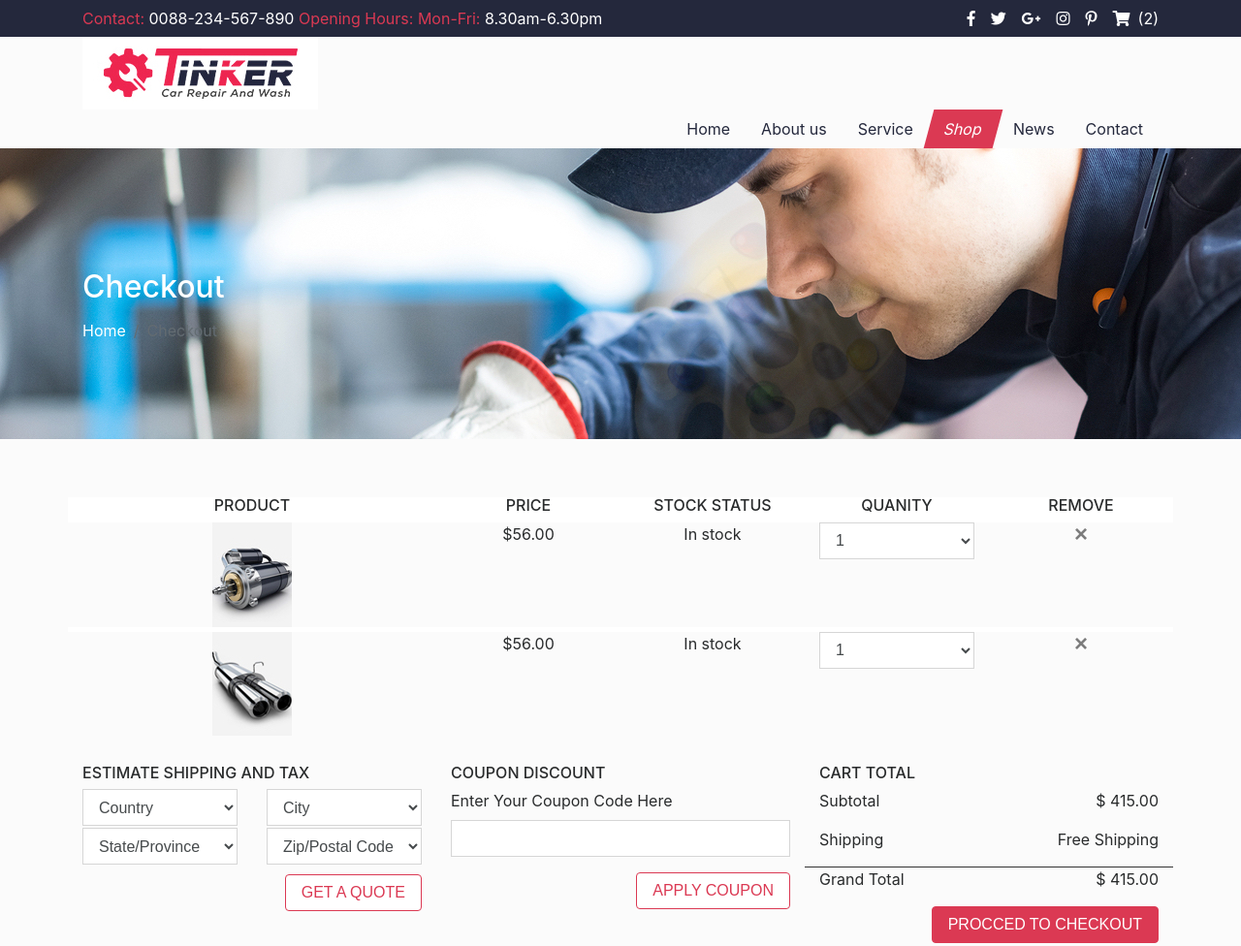
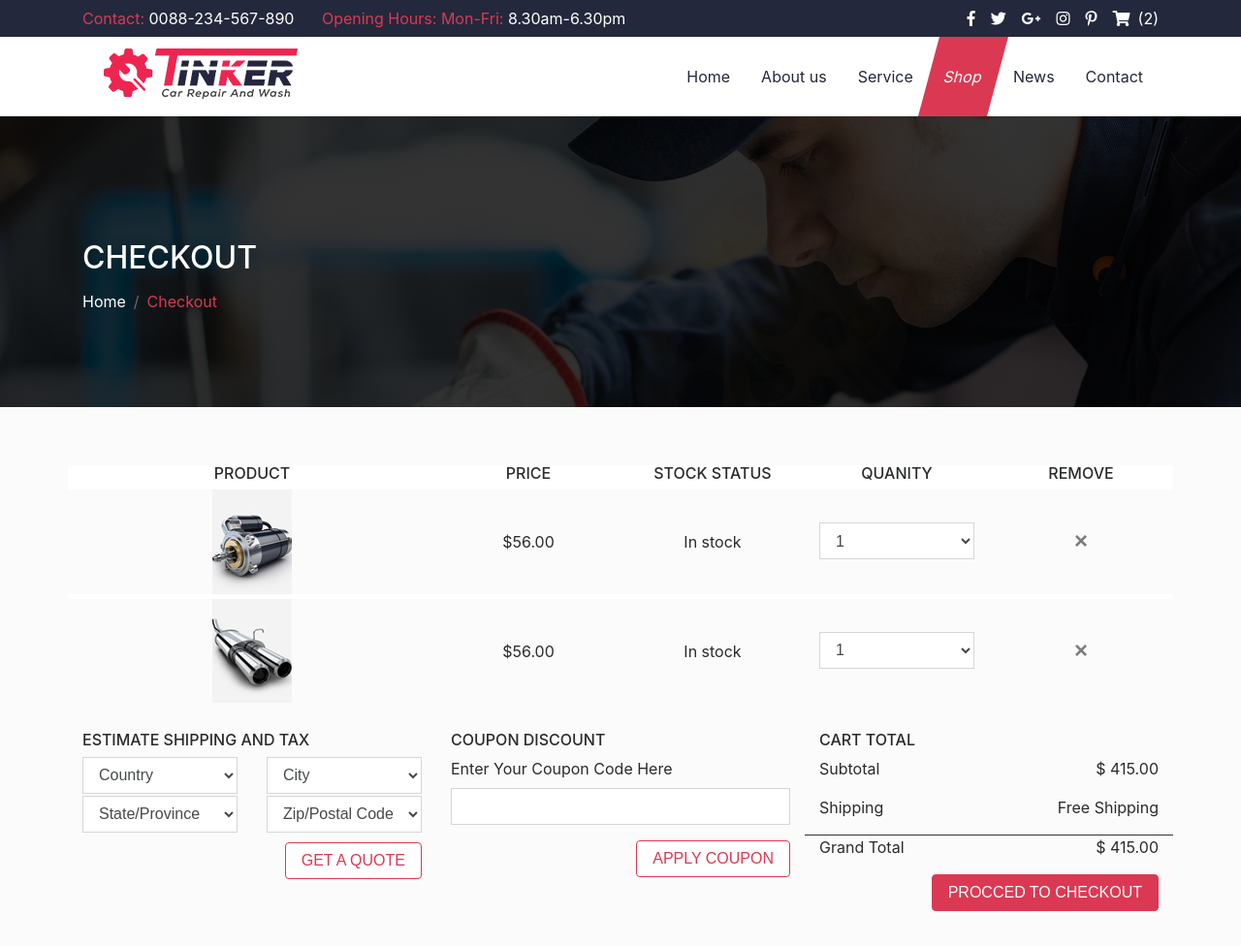
Before and after one commit to smkate/cart, a plain HTML site: page index.html in a window 1280 px wide. Shown: the top 976 px of the page at 97% size. Drawn offline with nearby package versions, Linux system fonts and the light colour scheme; a script that the page names is missing.

Commit message:
add finish changes

```diff
--- a/index.html
+++ b/index.html
@@ -5,12 +5,10 @@
     <meta name="viewport" content="width=device-width, initial-scale=1.0">
     <meta http-equiv="X-UA-Compatible" content="ie=edge">
     <title>Document</title>
-    <link async rel="stylesheet" href="https://maxcdn.bootstrapcdn.com/bootstrap/4.0.0-alpha.6/css/bootstrap.min.css" integrity="sha384-rwoIResjU2yc3z8GV/NPeZWAv56rSmLldC3R/AZzGRnGxQQKnKkoFVhFQhNUwEyJ" crossorigin="anonymous">
-    <link async rel="stylesheet" href="style.css">
-    <link async href="https://use.fontawesome.com/releases/v5.0.4/css/all.css" rel="stylesheet">
-    <script src="https://code.jquery.com/jquery-3.1.1.slim.min.js" integrity="sha384-A7FZj7v+d/sdmMqp/nOQwliLvUsJfDHW+k9Omg/a/EheAdgtzNs3hpfag6Ed950n" crossorigin="anonymous"></script>
-    <script src="https://cdnjs.cloudflare.com/ajax/libs/tether/1.4.0/js/tether.min.js" integrity="sha384-DztdAPBWPRXSA/3eYEEUWrWCy7G5KFbe8fFjk5JAIxUYHKkDx6Qin1DkWx51bBrb" crossorigin="anonymous"></script>
-    <script src="https://maxcdn.bootstrapcdn.com/bootstrap/4.0.0-alpha.6/js/bootstrap.min.js" integrity="sha384-vBWWzlZJ8ea9aCX4pEW3rVHjgjt7zpkNpZk+02D9phzyeVkE+jo0ieGizqPLForn" crossorigin="anonymous"></script>
+    <link rel="stylesheet" href="https://maxcdn.bootstrapcdn.com/bootstrap/4.0.0-alpha.6/css/bootstrap.min.css" integrity="sha384-rwoIResjU2yc3z8GV/NPeZWAv56rSmLldC3R/AZzGRnGxQQKnKkoFVhFQhNUwEyJ" crossorigin="anonymous">
+    <link rel="stylesheet" href="style.css">
+    <link href="https://use.fontawesome.com/releases/v5.0.4/css/all.css" rel="stylesheet">
+
 </head>
 <body>
     <div class="container-fluid top-header">
@@ -39,12 +37,17 @@
             </div>
             <div class="contact">
                 <span class="red">Contact:</span> <span class="white"><a href="#">0088-234-567-890</a></span>
-                <span class="red">Opening Hours: Mon-Fri:</span> <span class="white">8.30am-6.30pm</span>
+                <span class="red-left">Opening Hours: Mon-Fri:</span> <span class="white">8.30am-6.30pm</span>
             </div>
         </div>
     </div>
+    <div class="container-fluid menu">
         <div class="container">
+            <div class="row">
+                <div class="col-5">
                     <a class="navbarbrand" href="#"><img src="images/logo.jpg" alt=""></a>
+                </div>
+                <div class="col-7 main-menu">
                     <ul class="nav nav-pills justify-content-end">
                         <li class="nav-item">
                             <a class="nav-link" href="#">Home</a>
@@ -66,13 +69,18 @@
                         </li>
                     </ul>
                 </div>
+            </div>
+        </div>
+    </div>
     <div class="container-fluid banner">
+        <div class="black">
             <div class="container bread">
                 <h2>Checkout</h2>
                 <ol class="breadcrumb">
                     <li class="breadcrumb-item"><a href="#">Home</a></li>
                     <li class="breadcrumb-item active">Checkout</li>
                 </ol>
+            </div>
     </div>
 </div>
     <div class="container shop">
@@ -84,12 +92,12 @@
             <div class="col-2 remove"><h3>Remove</h3></div>
         </div>
         <div class="row first-string">
-            <div class="col-4 product">
+            <div class="col-4 product vertical-center">
                 <img src="images/1.jpg" alt="">
             </div>
-            <div class="col-2 price"><p>$56.00</p></div>
-            <div class="col-2 stock-status">In stock</div>
-            <div class="col-2 quantiy">
+            <div class="col-2 price vertical-center">$56.00</div>
+            <div class="col-2 stock-status vertical-center">In stock</div>
+            <div class="col-2 quantiy vertical-center">
                 <select class="form-control" id="exampleSelect1">
                     <option>1</option>
                     <option>2</option>
@@ -98,19 +106,19 @@
                     <option>5</option>
                 </select>
             </div>
-            <div class="col-2 remove">
+            <div class="col-2 remove vertical-center">
                 <button type="button" class="close" aria-label="Close">
                     <span aria-hidden="true">&times;</span>
                 </button>
             </div>
         </div>
         <div class="row">
-            <div class="col-4 product">
+            <div class="col-4 product vertical-center">
                 <img src="images/2.jpg" alt="">
             </div>
-            <div class="col-2 price"><p>$56.00</p></div>
-            <div class="col-2 stock-status">In stock</div>
-            <div class="col-2 quantiy">
+            <div class="col-2 price vertical-center">$56.00</div>
+            <div class="col-2 stock-status vertical-center">In stock</div>
+            <div class="col-2 quantiy vertical-center">
                 <select class="form-control" id="exampleSelect1">
                     <option>1</option>
                     <option>2</option>
@@ -119,7 +127,7 @@
                     <option>5</option>
                 </select>
             </div>
-            <div class="col-2 remove">
+            <div class="col-2 remove vertical-center">
                 <button type="button" class="close" aria-label="Close">
                     <span aria-hidden="true">&times;</span>
                 </button>
@@ -272,7 +280,7 @@
     <div class="container-fluid f-bottom">
         <div class="container">
             <div class="row">
-                <div class="col-4 social">
+                <div class="col-4 social vertical-center">
                     <ul class="nav nav-pills float-left">
                         <li class="nav-item">
                             <a href="#"><i class="fab fa-facebook-f"></i></a>
@@ -291,9 +299,9 @@
                         </li>
                     </ul>
                 </div>
-                <div class="col-4 copyright">Copyright@2016- <span id="thinker">Thinker</span> themes</div>
-                <div class="col-4 payment">
-                    <ul class="float-right">
+                <div class="col-4 copyright vertical-center">Copyright@2016- <span id="thinker">Thinker</span> themes</div>
+                    <div class="col-4 payment vertical-center">
+                        <ul class="float-right marg">
                             <li><img src="images/visa-1.jpg" alt=""></li>
                             <li><img src="images/visa.jpg" alt=""></li>
                             <li><img src="images/american.jpg" alt=""></li>
@@ -304,5 +312,9 @@
             </div>
         </div>
     </div>
+
+    <script src="https://code.jquery.com/jquery-3.1.1.slim.min.js" integrity="sha384-A7FZj7v+d/sdmMqp/nOQwliLvUsJfDHW+k9Omg/a/EheAdgtzNs3hpfag6Ed950n" crossorigin="anonymous"></script>
+    <script src="https://cdnjs.cloudflare.com/ajax/libs/tether/1.4.0/js/tether.min.js" integrity="sha384-DztdAPBWPRXSA/3eYEEUWrWCy7G5KFbe8fFjk5JAIxUYHKkDx6Qin1DkWx51bBrb" crossorigin="anonymous"></script>
+    <script src="https://maxcdn.bootstrapcdn.com/bootstrap/4.0.0-alpha.6/js/bootstrap.min.js" integrity="sha384-vBWWzlZJ8ea9aCX4pEW3rVHjgjt7zpkNpZk+02D9phzyeVkE+jo0ieGizqPLForn" crossorigin="anonymous"></script>
 </body>
 </html>
--- a/style.css
+++ b/style.css
@@ -3,6 +3,7 @@ body {
 }
 h2 {
     color: #fff;
+    text-transform: uppercase;
 }
 h3 {
     text-transform: uppercase;
@@ -18,6 +19,10 @@ a:hover{
 .red {
     color: #db3953;
 }
+.red-left {
+    margin-left: 1.5rem;
+    color: #db3953;
+}
 /* header */
 .top-header {
     background-color: #24283c;
@@ -29,6 +34,9 @@ a:hover{
 }
 .white, .white a{
     color: #fff;
+}
+.main-menu .nav-link {
+    padding: 1.8em 1em;
 }
 .nav-item a {
     color: #24283c;
@@ -46,9 +54,23 @@ a:hover{
 .navbar-brand img {
     height: 40px;
 }
+.menu {
+    background-color: #fff;
+}
+.main-menu {
+    align-self: center;
+}
 /* banner */
+.black {
+    background-color: rgba(0,0,0,.8);
+    position: absolute;
+    top: 0;
+    left: 0;
+    width: 100%;
+    height: 100%;
+}
 .banner {
-    background: rgba(0,0,0,0.5) url(images/banner.jpg) no-repeat;
+    background: url(images/banner.jpg) no-repeat;
     height: 300px;
 }
 .bread {
@@ -61,7 +83,16 @@ a:hover{
 .breadcrumb a {
     color: #fff;
 }
+.breadcrumb-item.active {
+    color: #db3953;
+}
 /* form to buy */
+.vertical-center {
+    align-self: center;
+}
+.marg {
+    margin-bottom: 0px;
+}
 .first-string {
     border-bottom: 5px solid #fff;
 }
@@ -132,6 +163,7 @@ button.half-white {
     background: none;
     color: #fff;
     border-color: #fff;
+    transform: skew(10deg);
     color: #fff;
 }
 /* footer */
```
Also changed, not shown: 1 other file. Lines whose indentation alone changed are shown as unchanged.
